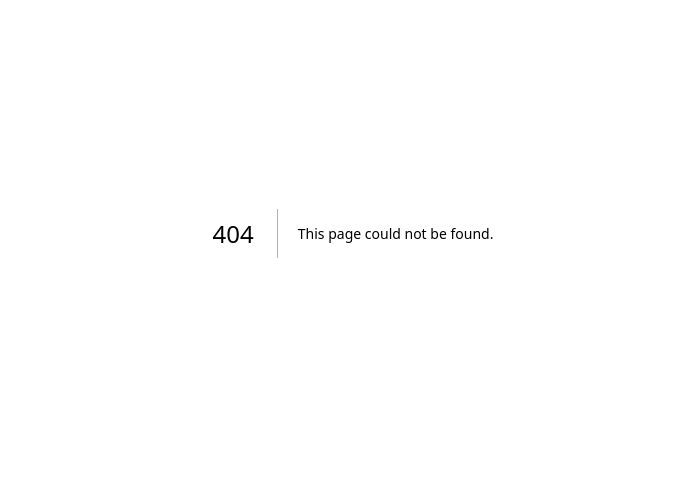
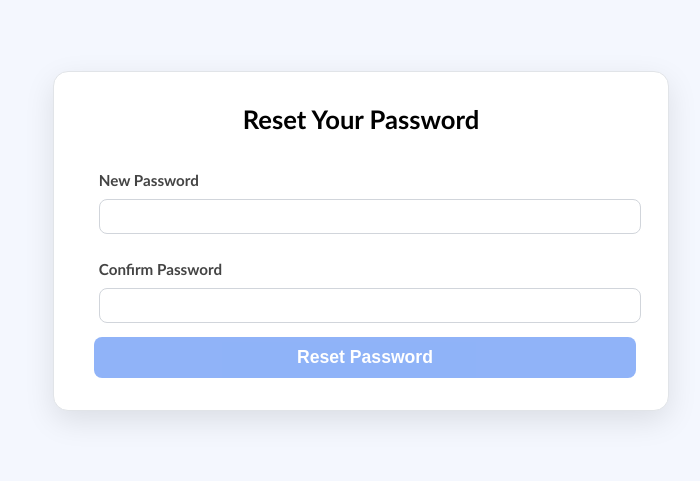
Before and after one commit to sujalbitontree/Dashboard_frontend_ts, a Next.js app: page /resetpassword/1 in a window 1280 px wide. Before the commit this address had no page. Shown: the part 167-648 px from the top of the page, without its empty margins (287-987 px from the left). Built offline with nearby package versions, Linux system fonts and the light colour scheme; no server answers.

Commit message:
added forgot password functionality

```diff
--- /dev/null
+++ b/src/app/resetpassword/[token]/page.tsx
@@ -0,0 +1,117 @@
+'use client'
+
+import React, { useState, useMemo } from 'react'
+import { useRouter, useParams } from 'next/navigation'
+import { toast } from 'react-toastify'
+import { AxiosError } from 'axios'
+import { ValidationError } from 'yup'
+import { useForm } from '@/hooks/useForm'
+import { signupSchema } from '@/utils/signupValidation'
+import api from '@/services/api'
+
+type ResetPasswordInput = Pick<
+  import('@/utils/signupValidation').SignupInput,
+  'password' | 'confirmPassword'
+>
+
+const ResetPasswordPage = () => {
+  const router = useRouter()
+  const params = useParams()
+  const token = params?.token as string
+
+  const [loading, setLoading] = useState(false)
+
+  const { formData, setFormData, errors, setErrors, handleChange, handleBlur } =
+    useForm<ResetPasswordInput>({
+      password: '',
+      confirmPassword: '',
+    })
+
+  const isInvalid = useMemo(() => {
+    const hasEmptyFields = !formData.password || !formData.confirmPassword
+    const hasErrors = Object.values(errors).some((msg) => !!msg)
+    const mismatch = formData.password !== formData.confirmPassword
+
+    return hasEmptyFields || hasErrors || mismatch || loading
+  }, [formData, errors, loading])
+
+  const handleSubmit = async (e: React.FormEvent) => {
+    e.preventDefault()
+    setLoading(true)
+
+    try {
+      await signupSchema.validateAt('password', formData)
+      await signupSchema.validateAt('confirmPassword', formData)
+
+      const response = await api.post(`/reset-password/${token}`, {
+        password: formData.password,
+        confirmPassword: formData.confirmPassword,
+      })
+
+      toast.success(response.data?.message || 'Password updated successfully!')
+      router.push('/signin')
+    } catch (err: unknown) {
+      if (err instanceof ValidationError) {
+        setErrors((prev) => ({ ...prev, [err.path as string]: err.message }))
+      } else if (err instanceof AxiosError) {
+        toast.error(err.response?.data?.message || 'Failed to reset password')
+      }
+    } finally {
+      setLoading(false)
+    }
+  }
+
+  return (
+    <div className="wrapper">
+      <div className="container">
+        <div className="head">
+          <h2>Reset Your Password</h2>
+        </div>
+
+        <form className="inputs" onSubmit={handleSubmit} noValidate>
+          <div className="field">
+            <label htmlFor="password">New Password</label>
+            <input
+              id="password"
+              name="password"
+              type="password"
+              value={formData.password}
+              onChange={handleChange}
+              onBlur={handleBlur}
+            />
+            {errors.password && (
+              <small className="errors">{errors.password}</small>
+            )}
+          </div>
+
+          <div className="field">
+            <label htmlFor="confirmPassword">Confirm Password</label>
+            <input
+              id="confirmPassword"
+              name="confirmPassword"
+              type="password"
+              value={formData.confirmPassword}
+              onChange={handleChange}
+              onBlur={handleBlur}
+            />
+            {errors.confirmPassword && (
+              <small className="errors">{errors.confirmPassword}</small>
+            )}
+          </div>
+
+          <div className="btn">
+            <button
+              type="submit"
+              disabled={isInvalid}
+              className={isInvalid ? 'disabled-btn' : 'normal-btn'}
+            >
+              {loading ? 'Updating...' : 'Reset Password'}
+            </button>
+          </div>
+        </form>
+      </div>
+    </div>
+  )
+}
+
+export default ResetPasswordPage
```
Also changed, not shown: src/app/forgotpassword/page.tsx (added, +98 -0 lines), src/app/signin/page.tsx (+41 -30 lines), src/app/signin/signin.css (added, +9 -0 lines), src/utils/fieldValidation.ts (+12 -8 lines), src/utils/forgotPasswordValidation.ts (added, +12 -0 lines), src/utils/signinValidation.ts (line endings or trailing spaces).
